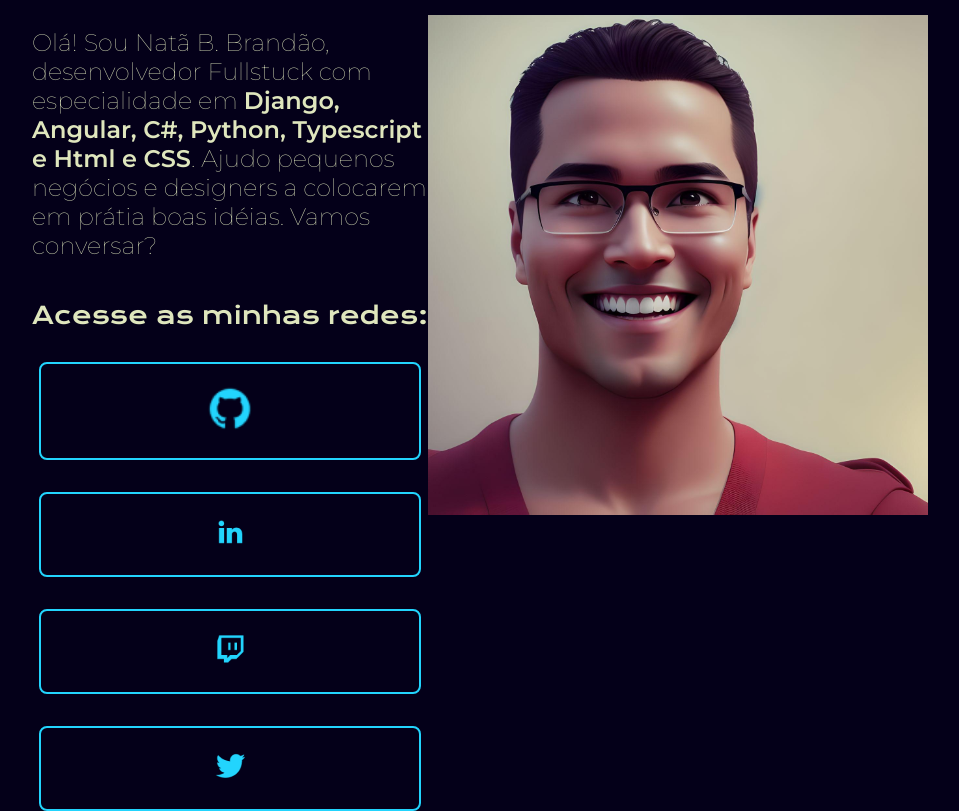
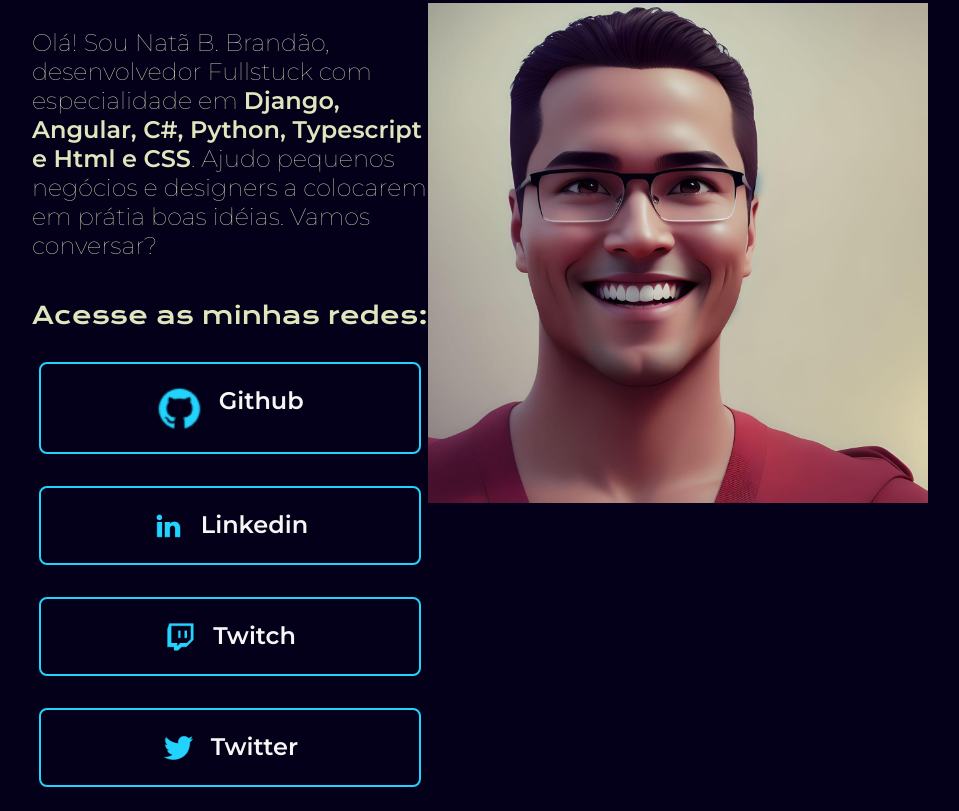
Before and after one commit to natancolen/alura-portfolio, a plain HTML site: page index.html in a window 1280 px wide. Shown: the part 410-1221 px from the top of the page, without its empty margins (160-1119 px from the left). After the commit the page ends 1197 px from the top, so only its background shows below. Drawn offline with nearby package versions, Linux system fonts and the light colour scheme.

Commit message:
Posicionando os icones

```diff
--- a/index.html
+++ b/index.html
@@ -17,10 +17,10 @@
             </p>
             <div class="apresentacao__links">
                 <h2 class="apresentacao__links__subtitulo">Acesse as minhas redes:</h2>
-                <a class="apresentacao__links__link" href="https://github.com/natancolen"> <img src="/assets/github.png" alt="gihub-logo" style="height: 45px;"></a>
-                <a class="apresentacao__links__link" href="https://www.linkedin.com/in/nat%C3%A3-batista-brand%C3%A3o-51495967/">  <img src="/assets/linkedin.png" alt="linkedin-logo"></a>
-                <a class="apresentacao__links__link" href="https://www.twitch.tv/natancolen">  <img src="/assets/twitch.png" alt="twitch-logo"></a>
-                <a class="apresentacao__links__link" href="hhttps://twitter.com/natancolen">  <img src="/assets/twitter.png" alt="twitter-logo"></a>
+                <a class="apresentacao__links__link" href="https://github.com/natancolen"> <img src="/assets/github.png" alt="gihub-logo" style="height: 45px;"> Github</a>
+                <a class="apresentacao__links__link" href="https://www.linkedin.com/in/nat%C3%A3-batista-brand%C3%A3o-51495967/">  <img src="/assets/linkedin.png" alt="linkedin-logo"> Linkedin</a>
+                <a class="apresentacao__links__link" href="https://www.twitch.tv/natancolen">  <img src="/assets/twitch.png" alt="twitch-logo"> Twitch</a>
+                <a class="apresentacao__links__link" href="hhttps://twitter.com/natancolen">  <img src="/assets/twitter.png" alt="twitter-logo"> Twitter</a>
             </div>
         </section>
         <img src="/assets/foto-perfil-github.jpg" alt="Foto do Natã Brandão programador">
--- a/style.css
+++ b/style.css
@@ -56,6 +56,9 @@ body {
 
 .apresentacao__links__link {
     /* background-color: #22d4fd; */
+    display: flex;
+    justify-content: center;
+    gap: 16px;
     border: 2px solid #22d4fd;
     width: 378px;
     text-align: center;
```
